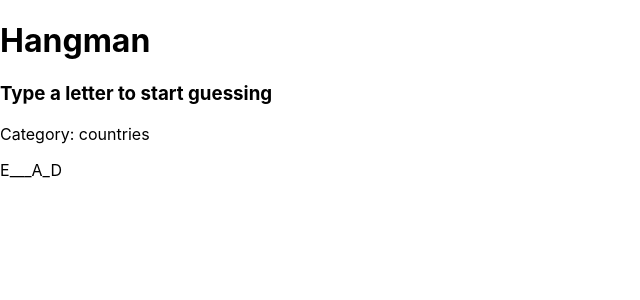
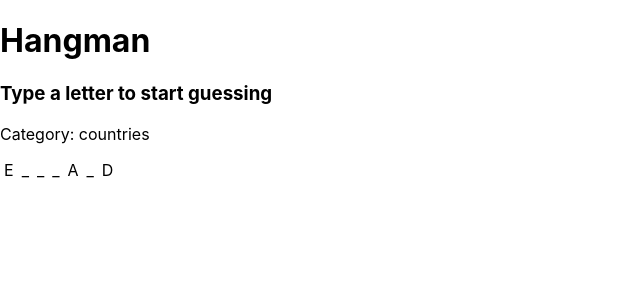
Before and after one commit to otsang3/hangman, a React (Create React App) app: page / in a window 1280 px wide. Both pictures are taken after a click on the button "Countries". Shown: the top 300 px of the page, without its empty margins (0-640 px from the left). Built offline with nearby package versions, Linux system fonts and the light colour scheme.

Commit message:
added eventListener for keypress and method to reduce number of guesses

```diff
--- a/src/components/GameRender.js
+++ b/src/components/GameRender.js
@@ -1,6 +1,19 @@
-import React from 'react';
+import React, { useEffect } from 'react';
 
 function GameRender(props) {
+
+    const keypressHandler = (e) => {
+        const alphabet = "abcdefghijklmnopqrstuvwxyz";
+        if (alphabet.includes(e.key)) {
+            console.log("valid key");
+        } else {
+            console.log("invalid key")
+        }
+    }
+
+    useEffect(() => {
+        window.addEventListener("keypress", (e) => keypressHandler(e))
+    }, [])
 
     const renderLetters = () => {
         let lettersArr = []
@@ -10,12 +23,12 @@ function GameRender(props) {
             for (let guess of props.guesses) {
                 if (guess === letter) {
                     return lettersArr.push(
-                        <span>{letter.toUpperCase()}</span>
+                        <span key={index}>{letter.toUpperCase()}</span>
                     )
                 }
             }
             return lettersArr.push(
-                <span>_</span>
+                <span key={index}>_</span>
             )
         })
         return lettersArr;
--- a/src/components/GameWindow.js
+++ b/src/components/GameWindow.js
@@ -9,6 +9,7 @@ function GameWindow() {
         category: "",
         guesses: ["a", "b", "d", "e", "s"],
         playGame: false,
+        remainingGuesses: 5,
         remainingLetters: [],
         word: "",
         wrongLetters: []
@@ -27,6 +28,15 @@ function GameWindow() {
         })
     }
 
+    const incorrectGuess = () => {
+        setState(prevState => {
+            return {
+                ...prevState,
+                remainingGuesses: prevState.remainingGuesses - 1
+            }
+        })
+    }
+
     const selectCategory = (category) => {
         setState(prevState => {
             return {
@@ -39,7 +49,11 @@ function GameWindow() {
     return(
         <div>
             {state.category ?
-            <GameRender category={state.category} guesses={state.guesses} word={state.word}/>
+            <GameRender
+            category={state.category}
+            guesses={state.guesses}
+            incorrectGuess={incorrectGuess}
+            word={state.word}/>
             :
             <StartScreen getWord={getWord} selectCategory={selectCategory} words={wordsArr}/>
             }
--- a/src/index.css
+++ b/src/index.css
@@ -11,3 +11,7 @@ code {
   font-family: source-code-pro, Menlo, Monaco, Consolas, 'Courier New',
     monospace;
 }
+
+span {
+  margin: 0em 0.25em;
+}
```
Also changed, not shown: src/components/LetterRender.js (deleted, +0 -12 lines).
